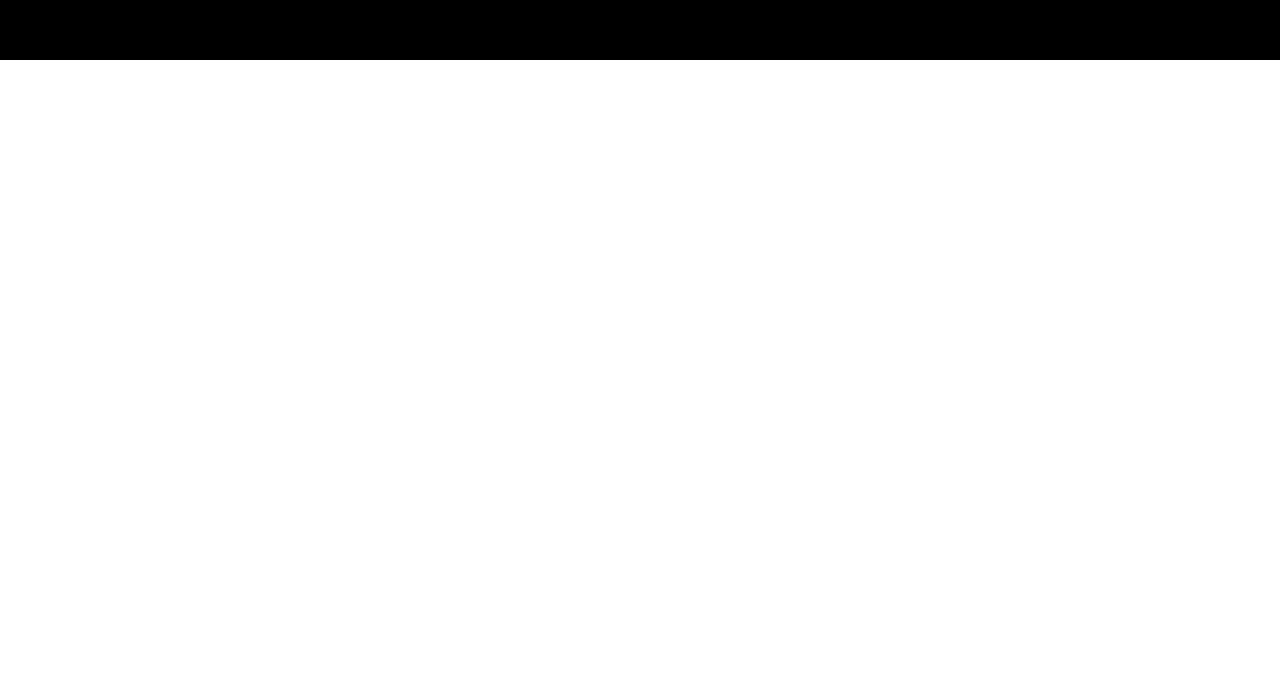
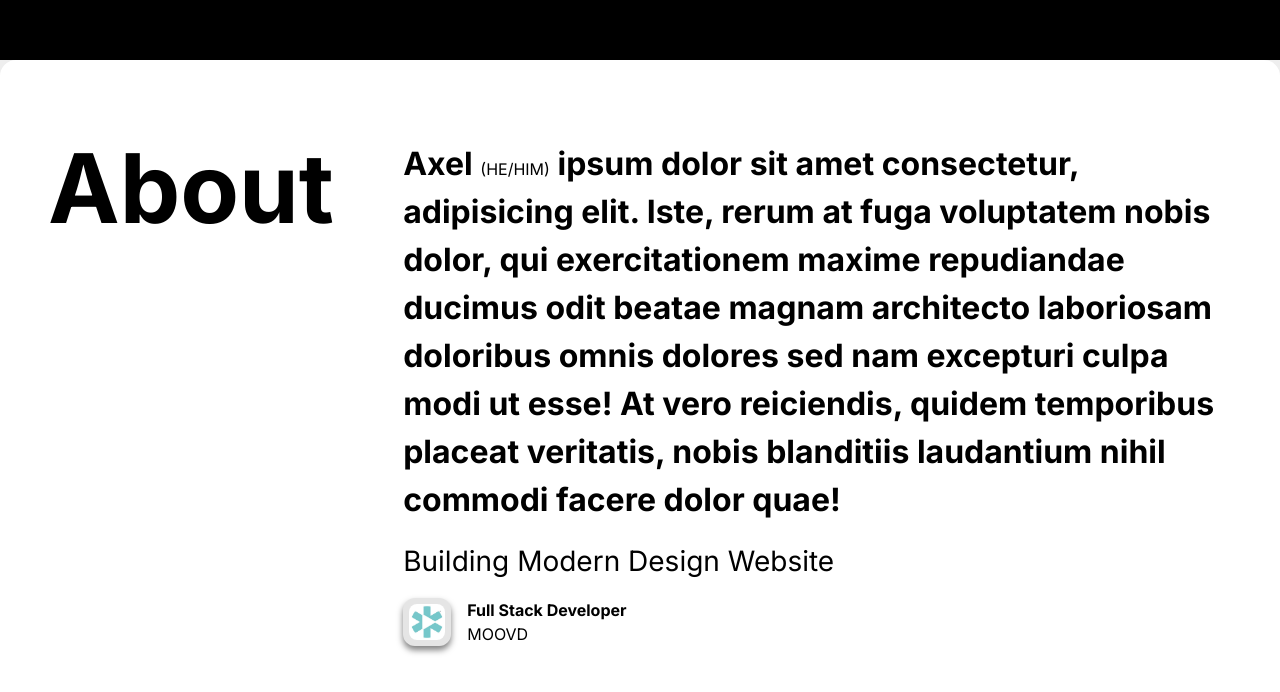
Before and after one commit to eldrians/new-portofolio, an Angular app: page /portofolio/home in a window 1280 px wide. Shown: the part 740-1432 px from the top of the page. Built offline with nearby package versions, Linux system fonts and the light colour scheme; a web font is replaced by a local one.

Commit message:
feat(about): add about section v1

```diff
--- a/src/app/features/portofolio/pages/about/about.component.html
+++ b/src/app/features/portofolio/pages/about/about.component.html
@@ -1,3 +1,30 @@
 <section class="about-section">
-
+  <div class="about-section__title">
+    <h1>About</h1>
+  </div>
+  <div class="about-section__detail">
+    <p>
+      Axel <span>(HE/HIM)</span> ipsum dolor sit amet consectetur, adipisicing
+      elit. Iste, rerum at fuga voluptatem nobis dolor, qui exercitationem
+      maxime repudiandae ducimus odit beatae magnam architecto laboriosam
+      doloribus omnis dolores sed nam excepturi culpa modi ut esse! At vero
+      reiciendis, quidem temporibus placeat veritatis, nobis blanditiis
+      laudantium nihil commodi facere dolor quae!
+    </p>
+    <span class="main-skill">Building Modern Design Website</span>
+    <div class="current-position">
+      <div class="current-position__company">
+        <div class="company-image">
+            <img
+              src="assets/images/moovd-logo.jpeg"
+              alt="MOOVD"
+            />
+        </div>
+      </div>
+      <div class="current-position__role">
+        <span class="role">Full Stack Developer</span>
+        <span>MOOVD</span>
+      </div>
+    </div>
+  </div>
 </section>
--- a/src/app/features/portofolio/pages/about/about.component.scss
+++ b/src/app/features/portofolio/pages/about/about.component.scss
@@ -4,6 +4,76 @@
 .about-section {
   width: 100vw;
   height: 100vh;
-  height: 100svh;
-  background-color: gray;
+  border-radius: 1rem 1rem 0 0;
+  background-color: white;
+  padding: 5rem 3rem;
+
+  @include i.flex-row(center, center);
+
+  &__title {
+    width: 30%;
+    height: 100%;
+
+    h1 {
+      font-size: 6rem;
+      line-height: 1;
+    }
+  }
+
+  &__detail {
+    width: 70%;
+    height: 100%;
+    @include i.flex-column(flex-start, flex-start);
+    gap: 1rem;
+
+    p {
+      font-size: 2rem;
+      font-weight: var(--font-weight-bold);
+    }
+
+    .main-skill {
+      font-size: 1.75rem;
+      font-weight: var(--font-weight-regular);
+    }
+
+    .current-position {
+      @include i.flex-row(flex-start, flex-start);
+      gap: 1rem;
+
+      &__company {
+        width: 3rem;
+        height: 3rem;
+        border-radius: 0.75rem;
+        background-color: rgba(0,0,0,0.1);
+        overflow: hidden; /* Ensure content inside doesn't overflow the rounded corners */
+        @include i.flex(center, center);
+        box-shadow: 0 4px 6px rgba(0, 0, 0, 0.5);
+
+        .company-image {
+          width: 2.25rem;
+          height: 2.25rem;
+          border-radius: 0.5rem;
+          overflow: hidden;
+
+          img {
+            width: 100%;
+            height: 100%;
+            object-fit: cover; /* Ensure the image covers the entire container without stretching */
+          }
+        }
+      }
+
+      &__role {
+        width: fit-content;
+        height: fit-content;
+        border-radius: 0.75rem;
+
+        @include i.flex-column(flex-start, flex-start);
+
+        .role {
+          font-weight: var(--font-weight-bold);
+        }
+      }
+    }
+  }
 }
--- a/src/app/features/portofolio/pages/home/home.component.html
+++ b/src/app/features/portofolio/pages/home/home.component.html
@@ -5,6 +5,6 @@
 
   <div class="home-content">
     <div class="blank"></div>
-    <div class="z2"></div>
+    <app-about></app-about>
   </div>
 </div>
--- a/src/app/features/portofolio/pages/home/home.component.scss
+++ b/src/app/features/portofolio/pages/home/home.component.scss
@@ -20,13 +20,7 @@
 
   .blank{
     width: 100vw;
-    height: 100svh;
+    height: 100vh;
     background-color: transparent;
   }
-
-  .z2{
-    width: 100vw;
-    height: 100vh;
-    background-color: white;
-  }
 }
--- a/src/styles/app/base.scss
+++ b/src/styles/app/base.scss
@@ -8,13 +8,13 @@ body {
   scroll-behavior: smooth;
 }
 
-// html{
-//   overflow: -moz-scrollbars-none; /* For Firefox */
-//   -ms-overflow-style: none; /* For Internet Explorer and Edge */
-//   scrollbar-width: none; /* For Firefox */
-//   scroll-behavior: smooth;
-// }
+html{
+  overflow: -moz-scrollbars-none; /* For Firefox */
+  -ms-overflow-style: none; /* For Internet Explorer and Edge */
+  scrollbar-width: none; /* For Firefox */
+  scroll-behavior: smooth;
+}
 
-// body::-webkit-scrollbar {
-//   display: none; /* For Chrome, Safari, and Opera */
-// }
+body::-webkit-scrollbar {
+  display: none; /* For Chrome, Safari, and Opera */
+}
```
Also changed, not shown: public/assets/images/moovd-logo.jpeg (added).
